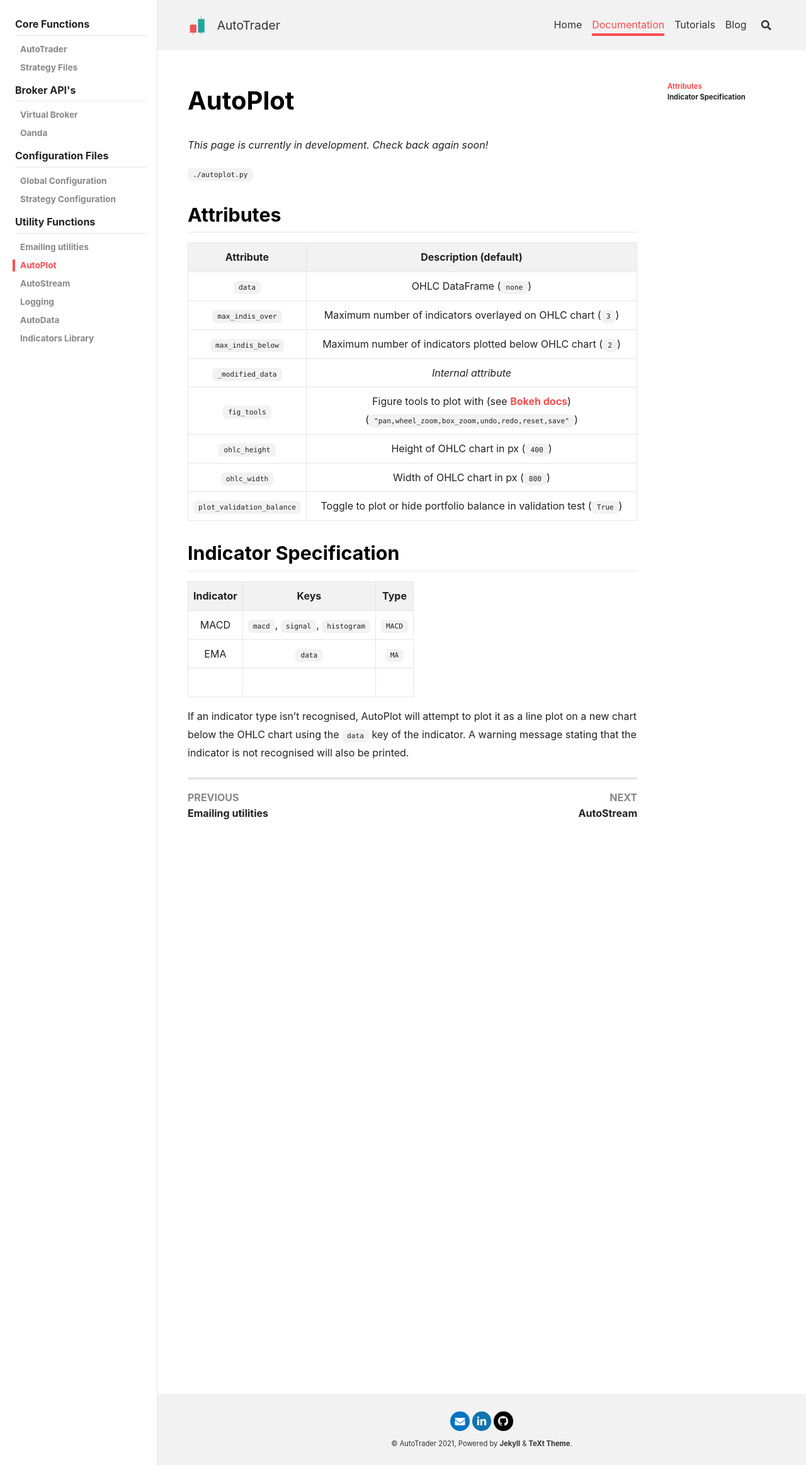
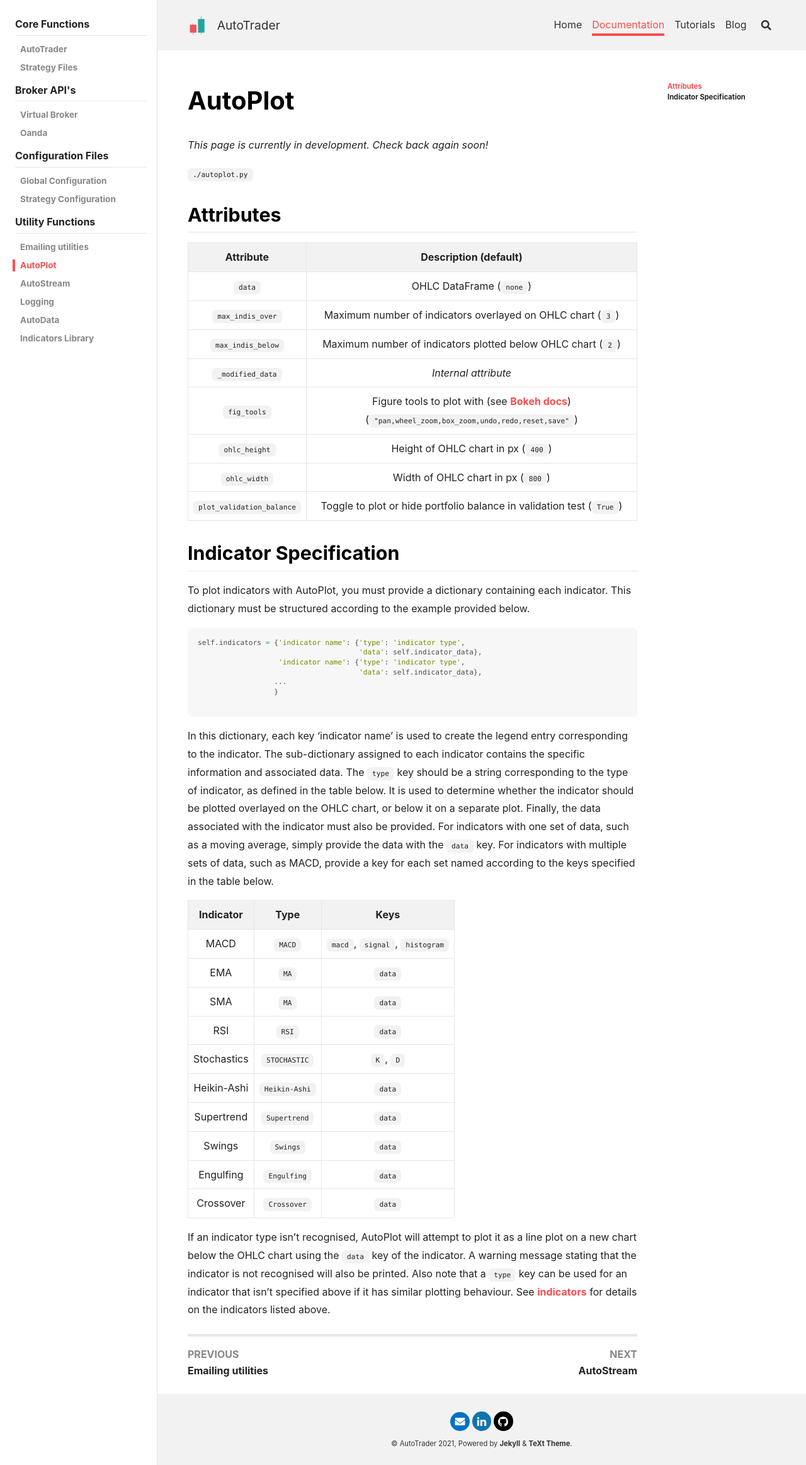
Before and after one commit to kieran-mackle/AutoTrader, a Jekyll site: the page built from content/_documentation/4.2-autoplot.md, in a window 1280 px wide. Shown: the whole page at 63% size. Built offline with Jekyll 4.4.1, drawn with Linux system fonts in a browser that asks for light colours; nearby versions of some CDN libraries; comment, search, counter and statistics services are not loaded.

Commit message:
Updated docs

````diff
--- a/content/_documentation/4.2-autoplot.md
+++ b/content/_documentation/4.2-autoplot.md
@@ -29,16 +29,43 @@
 
 
 ## Indicator Specification
+To plot indicators with AutoPlot, you must provide a dictionary containing each indicator. This dictionary must be structured
+according to the example provided below.
 
-| Indicator     | Keys                                  | Type   |
-| :-----------: | :-----------------------------------: |:------:|
-| MACD          | `macd`, `signal`, `histogram`         |`MACD` |
-| EMA           | `data`                                | `MA` |
-| | |
+```py
+self.indicators = {'indicator name': {'type': 'indicator type',
+                                      'data': self.indicator_data},
+                   'indicator name': {'type': 'indicator type',
+                                      'data': self.indicator_data},
+		  ...
+                  }
+
+```
+
+In this dictionary, each key 'indicator name' is used to create the legend entry corresponding to the
+indicator. The sub-dictionary assigned to each indicator contains the specific information and associated data. The `type`
+key should be a string corresponding to the type of indicator, as defined in the table below. It is used to determine whether
+the indicator should be plotted overlayed on the OHLC chart, or below it on a separate plot. Finally, the data associated with
+the indicator must also be provided. For indicators with one set of data, such as a moving average, simply provide the data with
+the `data` key. For indicators with multiple sets of data, such as MACD, provide a key for each set named according to the keys
+specified in the table below.
 
 
-
+| Indicator     | Type   | Keys                                  |
+| :-----------: |:------:| :-----------------------------------: |
+| MACD          |`MACD`  | `macd`, `signal`, `histogram`         |
+| EMA           | `MA`   | `data`                                |
+| SMA           | `MA`   | `data`|
+| RSI | `RSI`| `data`|
+| Stochastics |`STOCHASTIC`|`K`, `D`|
+| Heikin-Ashi |`Heikin-Ashi`| `data`|
+|Supertrend|`Supertrend`|`data`|
+|Swings|`Swings`|`data`|
+|Engulfing|`Engulfing`|`data`|
+|Crossover|`Crossover`|`data`|
 
 
 If an indicator type isn't recognised, AutoPlot will attempt to plot it as a line plot on a new chart below the OHLC chart using the `data` key
 of the indicator. A warning message stating that the indicator is not recognised will also be printed.
+Also note that a `type` key can be used for an indicator that isn't specified above if it has similar plotting behaviour.
+See [indicators](indicators) for details on the indicators listed above.
````
Also changed, not shown: content/_documentation/1.2-strategies.md (+2 -2 lines).
